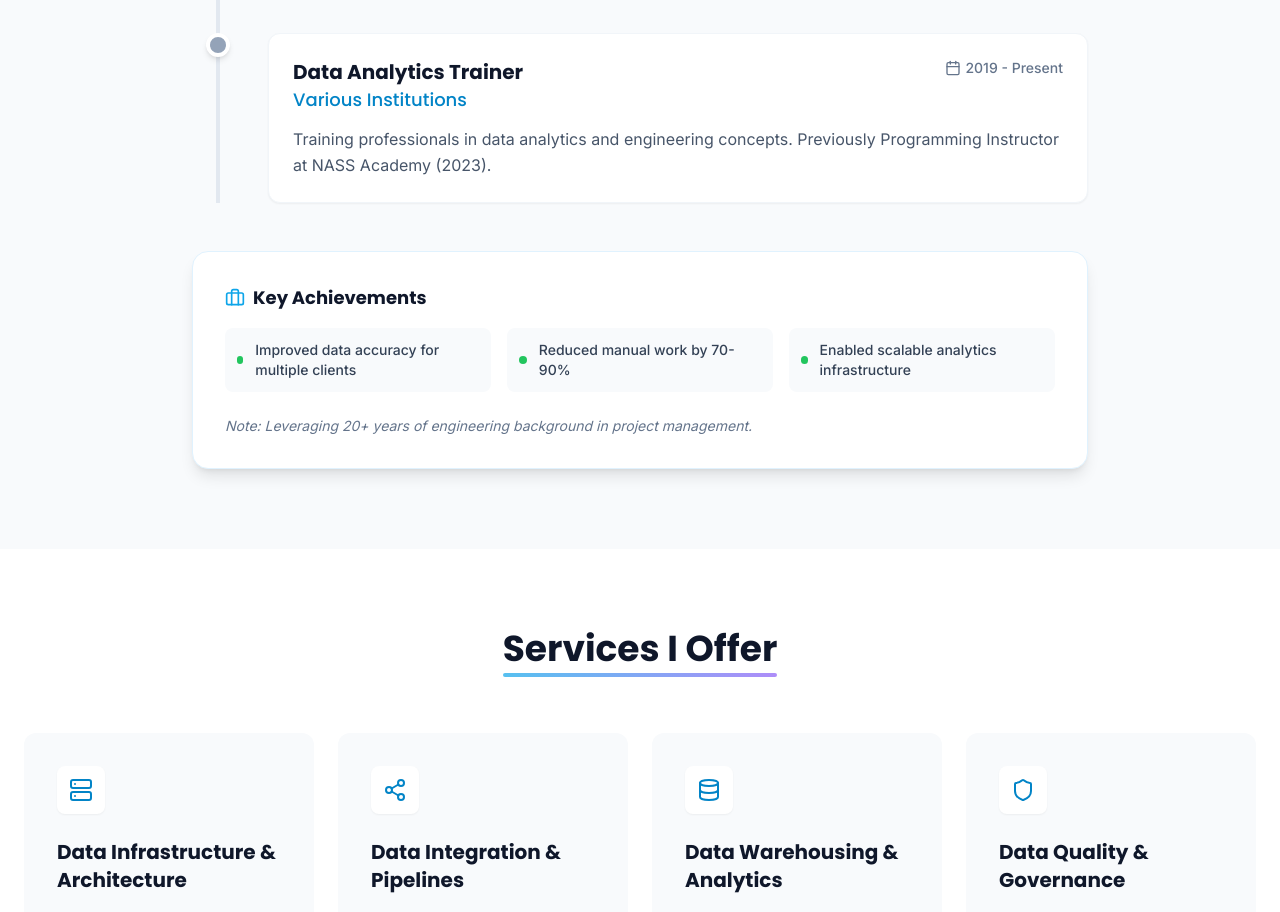
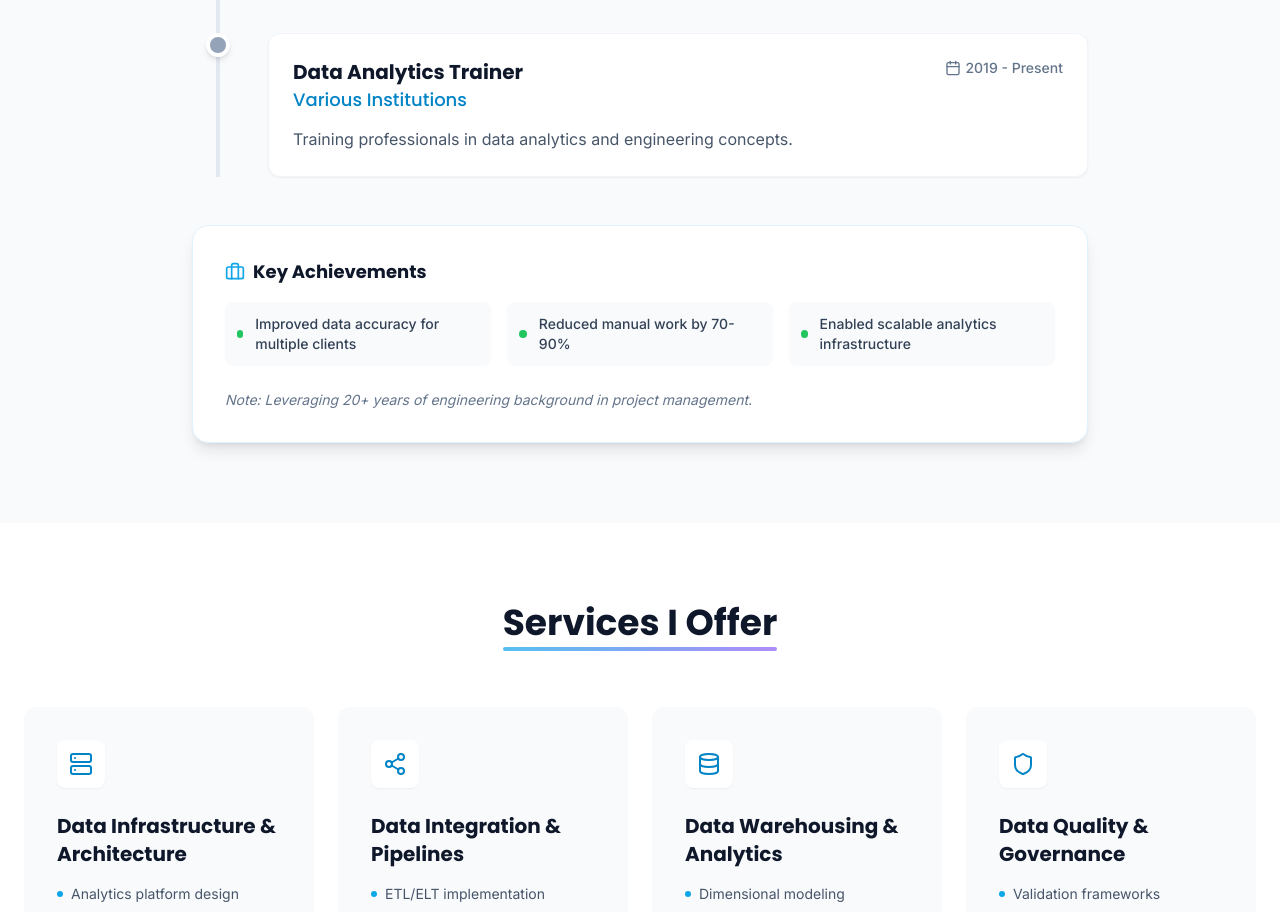
Before and after one commit to aymanibrahim/portfolio, a React (Vite) app: page / in a window 1280 px wide. Shown: the part 4780-5692 px from the top of the page. Built offline with nearby package versions, Linux system fonts and the light colour scheme.

Commit message:
Edit Experience

```diff
--- a/components/Experience.tsx
+++ b/components/Experience.tsx
@@ -23,7 +23,7 @@ const experiences: ExperienceItem[] = [
     role: "Data Analytics Trainer",
     company: "Various Institutions",
     period: "2019 - Present",
-    description: "Training professionals in data analytics and engineering concepts. Previously Programming Instructor at NASS Academy (2023).",
+    description: "Training professionals in data analytics and engineering concepts.",
     type: 'past'
   }
 ];
```
